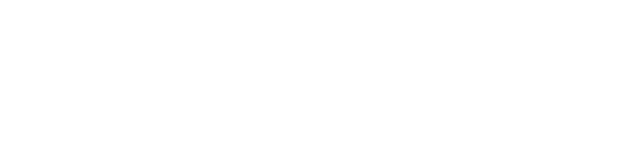
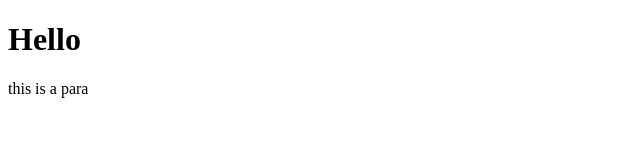
Before and after one commit to hiteshverse/git-crash-course, a plain HTML site: page index.html in a window 1280 px wide. Shown: the whole page, without its empty margins (0-640 px from the left). Drawn offline with Linux system fonts and the light colour scheme.

Commit message:
body content added

```diff
--- a/index.html
+++ b/index.html
@@ -6,6 +6,7 @@
     <title>Document</title>
 </head>
 <body>
-
+    <h1>Hello</h1>
+    <p>this is a para</p>
 </body>
 </html>
```
